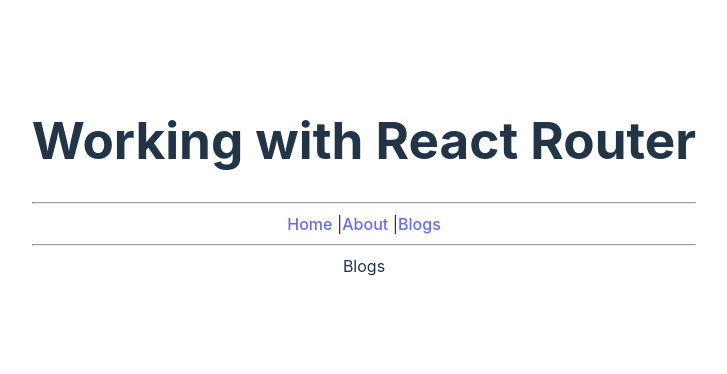
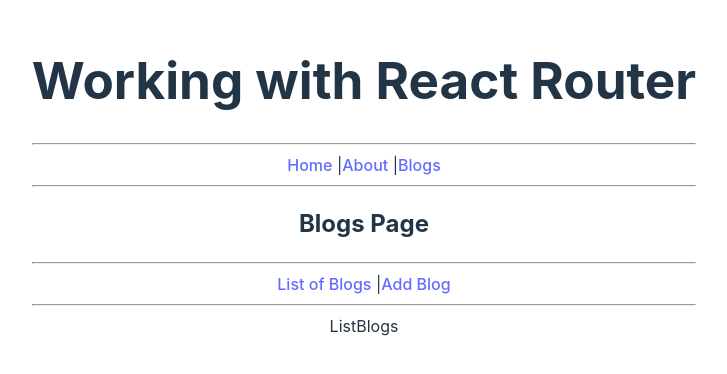
Before and after one commit to ashok-koenig/reactjs, a React (Vite) app in the folder Module-04/routes-demo-app/: page /blogs in a window 1280 px wide. Shown: the part 222-596 px from the top of the page, without its empty margins (276-1003 px from the left). Built offline with nearby package versions, Linux system fonts and the light colour scheme.

Commit message:
nested routes with links

```diff
--- a/Module-04/routes-demo-app/src/components/blogs/Blogs.jsx
+++ b/Module-04/routes-demo-app/src/components/blogs/Blogs.jsx
@@ -1,8 +1,16 @@
 import React from 'react'
+import { Link, Outlet } from 'react-router-dom'
 
 function Blogs() {
   return (
-    <div>Blogs</div>
+    <div>
+        <h2>Blogs Page</h2>
+        <hr/>
+        <Link to="/blogs">List of Blogs</Link> |
+        <Link to="/blogs/add">Add Blog</Link>
+        <hr/>
+        <Outlet />
+    </div>
   )
 }
 
```
